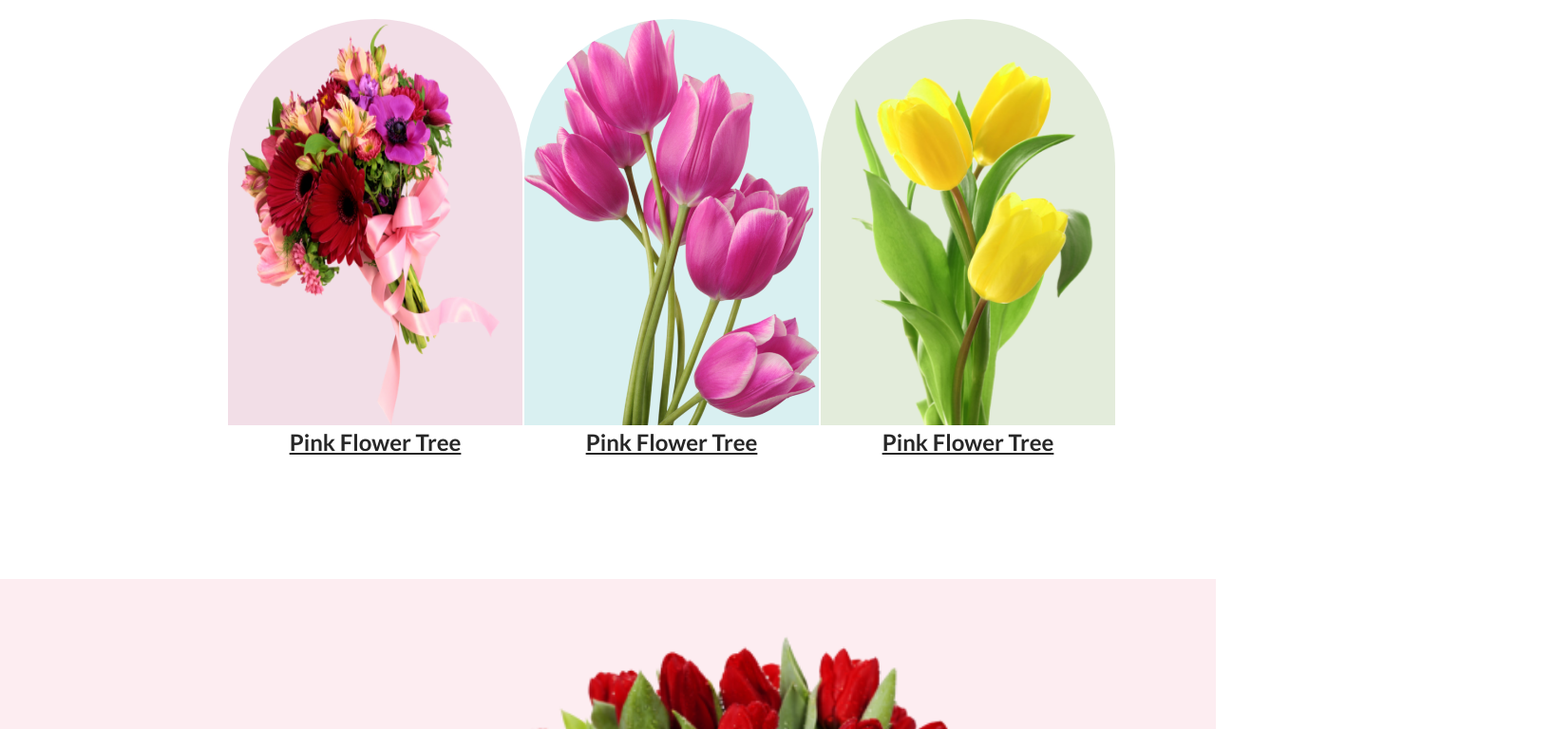
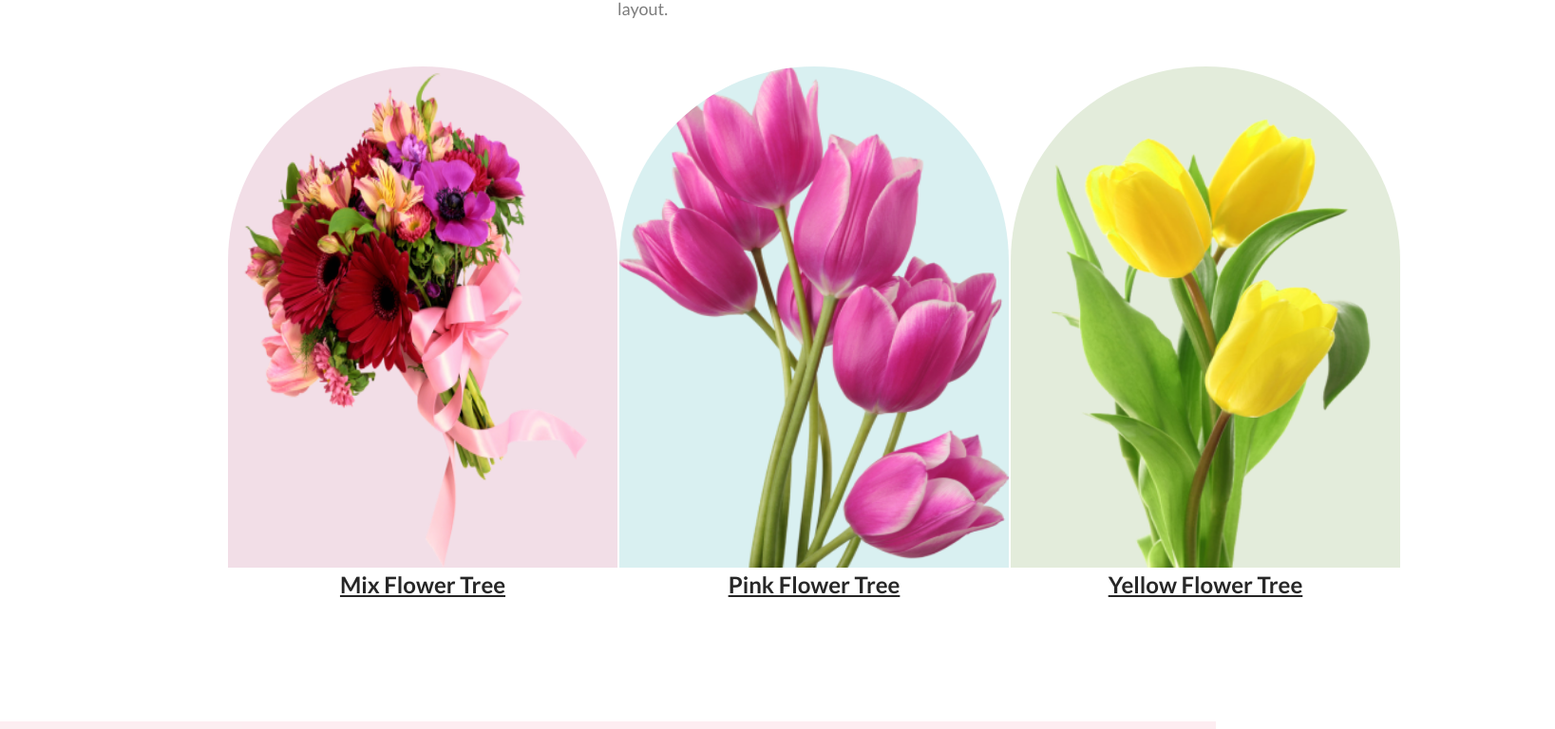
Before and after one commit to mhemonbzs/flower-shop-assignment, a plain HTML site: page index.html in a window 1280 px wide. Shown: the part 2032-2800 px from the top of the page at 95% size, 1637 px wide, since content can reach past the window. Drawn offline with Linux system fonts and the light colour scheme.

Commit message:
Final submit

```diff
--- a/index.html
+++ b/index.html
@@ -30,7 +30,7 @@
                     more-or-less normal distribution of letters.</p>
                 <button class="home-btn">Shop Now</button>
             </div>
-            <img class="home-photo" src="Flower Asset/pngwing 10.png" alt="">
+            <img class="home-photo1" src="Flower Asset/pngwing 10.png" alt="">
         </section>
         <!-- Home section done -->
         <section class="bonus">
@@ -45,7 +45,7 @@
 
                     <img class="bonus-photo1" src="Flower Asset/pngwing 5.png" alt="Pink Flower Tree">
 
-                    <h6 class="bonus-photo-title">Pink Flower Tree</h6>
+                    <h6 class="bonus-photo-title">Mix Flower Tree</h6>
 
                 </div>
                 <div>
@@ -59,7 +59,7 @@
 
                     <img class="bonus-photo3" src="Flower Asset/pngwing 7.png" alt="Pink Flower Tree">
 
-                    <h6 class="bonus-photo-title">Pink Flower Tree</h6>
+                    <h6 class="bonus-photo-title">Yellow Flower Tree</h6>
 
                 </div>
             </div>
--- a/style.css
+++ b/style.css
@@ -9,9 +9,9 @@
 
 .home {
     display: flex;
-    min-height: 100vh;
+    min-height: 80vh;
     background-color: rgba(229, 84, 115, 0.10);
-
+/* padding-bottom: 0px; */
 }
 
 .home-text {
@@ -32,6 +32,7 @@
     font-size: 80px;
     font-weight: 800;
     margin-top: 200px;
+    padding-top: 50px;
 
 }
 
@@ -54,6 +55,17 @@
     border-radius: 8px;
     background: #E55473;
     margin-bottom: 100px;
+
+}
+
+.home-photo1 {
+
+padding: 240px 250px 0px 90px;
+
+    width: 735px;
+    height: 900px;
+
+
 
 }
 
@@ -119,8 +131,8 @@
 
 
 .bonus-photo1 {
-    width: 310px;
-    height: 428px;
+    width: 410px;
+    height: 528px;
     border-radius: 280px 280px 0px 0px;
     background: rgba(167, 33, 98, 0.15);
 
@@ -128,8 +140,8 @@
 }
 
 .bonus-photo2 {
-    width: 310px;
-    height: 428px;
+    width: 410px;
+    height: 528px;
     border-radius: 280px 280px 0px 0px;
     background: rgba(5, 151, 160, 0.15);
 
@@ -137,8 +149,8 @@
 }
 
 .bonus-photo3 {
-    width: 310px;
-    height: 428px;
+    width: 410px;
+    height: 528px;
     border-radius: 280px 280px 0px 0px;
     background: rgba(71, 125, 17, 0.15);
 
```
